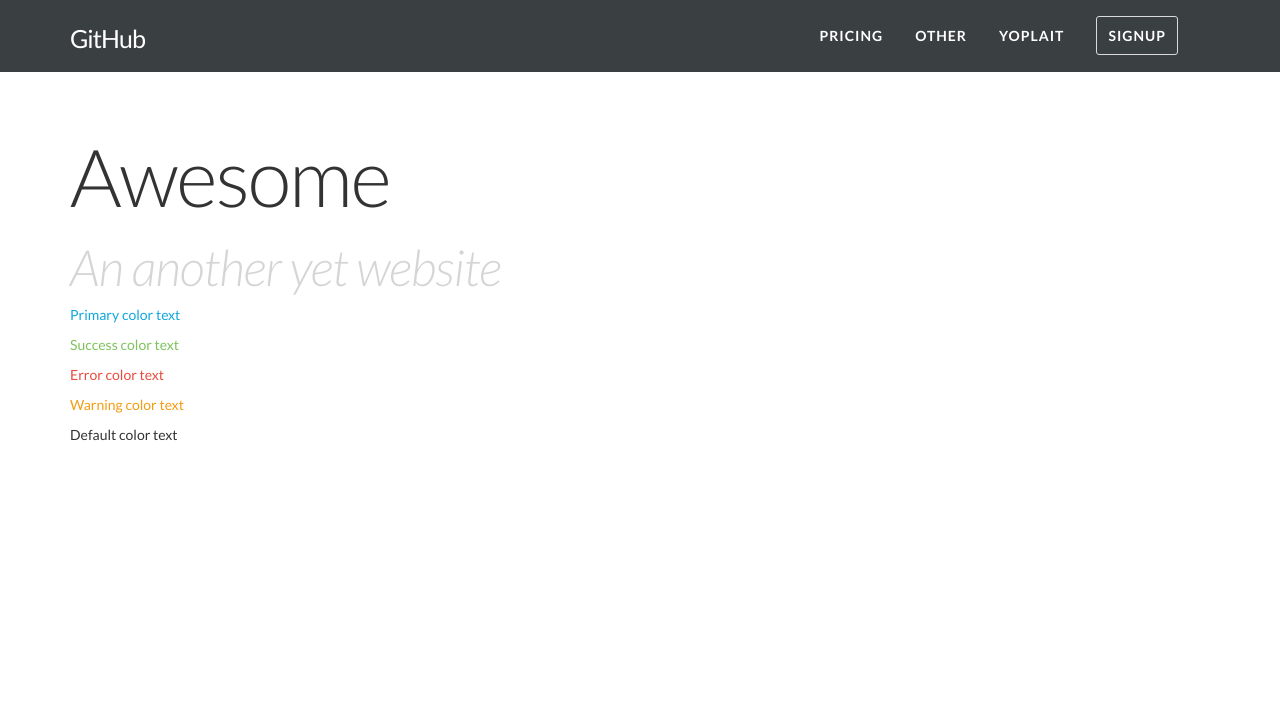
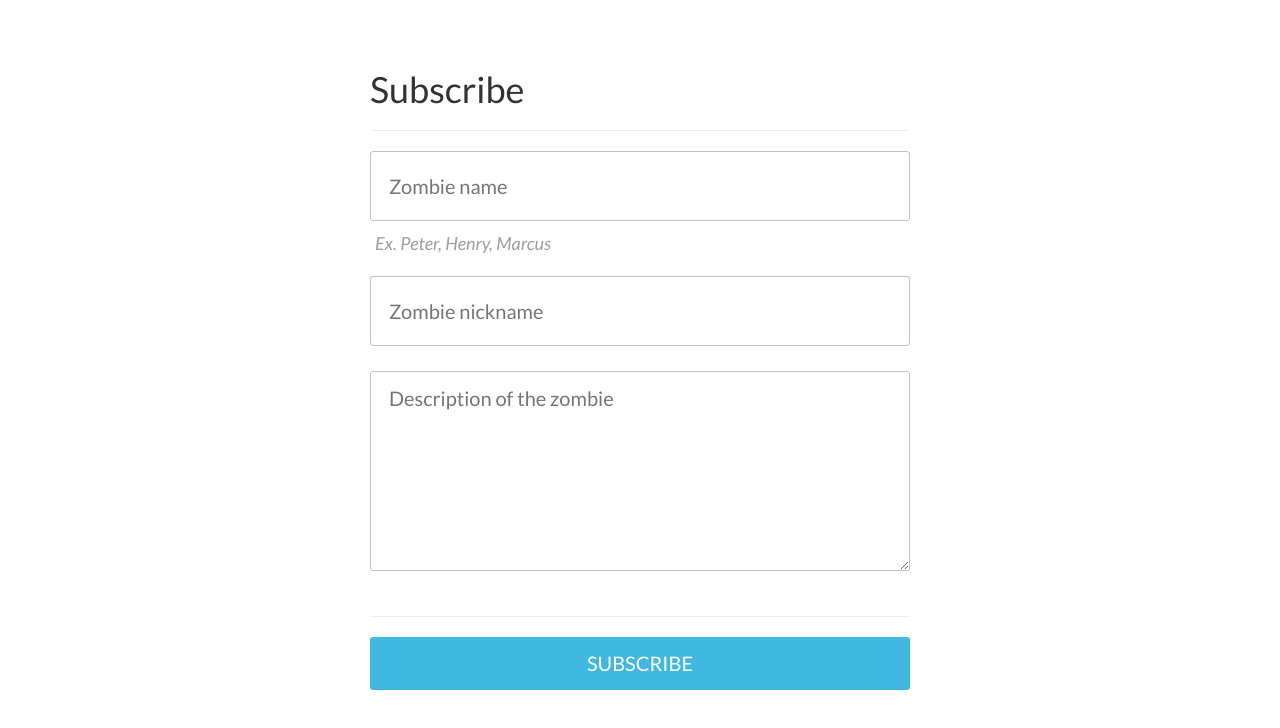
Before and after one commit to GesJeremie/spyro, a plain HTML site: page index.html in a window 1280 px wide. Drawn offline with nearby package versions, Linux system fonts and the light colour scheme.

Commit message:
Simple form module

```diff
--- a/css/spyro.css
+++ b/css/spyro.css
@@ -30,6 +30,11 @@
  * ================================================== */
 body {
   font-family: "Lato", sans-serif; }
+
+p {
+  font-size: 19px;
+  line-height: 1.5em;
+  margin-bottom: 20px; }
 
 .spyro-text-title {
   font-size: 80px;
@@ -267,3 +272,94 @@ ul.spyro-list {
     border-radius: 3px; }
     .spyro-navbar a.spyro-navbar-button:hover {
       border-bottom: 1px solid #dadada !important; }
+
+/* ==================================================
+ *
+ * @module :: Alert
+ * @description :: Alert section
+ *
+ * ================================================== */
+.spyro-alert {
+  width: 100%;
+  color: white;
+  padding: 15px;
+  margin-bottom: 21px;
+  border: 1px solid transparent;
+  border-radius: 4px;
+  font-size: 16px; }
+  .spyro-alert.spyro-alert-success {
+    background-color: #7ec25c; }
+  .spyro-alert.spyro-alert-warning {
+    background-color: #f39c12; }
+  .spyro-alert.spyro-alert-error {
+    background-color: #e74c3c; }
+  .spyro-alert.spyro-alert-default {
+    background-color: #eeeeee;
+    color: #2d2d2d; }
+  .spyro-alert.spyro-alert-inverse {
+    background-color: #3a3f41;
+    color: white; }
+  .spyro-alert.spyro-alert-primary {
+    background-color: #11a7db; }
+
+/* ==================================================
+ *
+ * @module :: Forms
+ * @description :: Forms section
+ *
+ * ================================================== */
+.spyro-form .spyro-form-help {
+  display: block;
+  color: #9e9e9e;
+  font-size: 14px;
+  margin-left: 5px;
+  margin-bottom: 20px;
+  margin-top: 10px;
+  font-style: italic; }
+.spyro-form.spyro-form-default input[type="text"],
+.spyro-form.spyro-form-default input[type="password"],
+.spyro-form.spyro-form-default textarea {
+  display: block;
+  width: 100%;
+  text-align: left;
+  border-radius: 3px;
+  color: #2d2d2d;
+  outline: none;
+  height: 36px;
+  font-size: 16px;
+  border: 1px solid #c1c1c1;
+  padding-left: 18px;
+  padding-right: 18px;
+  margin-bottom: 5px; }
+.spyro-form.spyro-form-default textarea {
+  padding-top: 12px;
+  height: 100px; }
+.spyro-form.spyro-form-lg input[type="text"],
+.spyro-form.spyro-form-lg input[type="password"],
+.spyro-form.spyro-form-lg textarea {
+  font-size: 18px;
+  height: 50px; }
+.spyro-form.spyro-form-lg textarea {
+  padding-top: 12px;
+  height: 150px; }
+.spyro-form.spyro-form-lg .spyro-form-help {
+  font-size: 16px; }
+.spyro-form.spyro-form-xl input[type="text"],
+.spyro-form.spyro-form-xl input[type="password"],
+.spyro-form.spyro-form-xl textarea {
+  padding-top: -2px;
+  font-size: 20px;
+  height: 70px; }
+.spyro-form.spyro-form-xl textarea {
+  padding-top: 12px;
+  height: 200px; }
+.spyro-form.spyro-form-xl .spyro-form-help {
+  font-size: 18px; }
+.spyro-form.spyro-form-align-center input[type="text"],
+.spyro-form.spyro-form-align-center input[type="password"],
+.spyro-form.spyro-form-align-center textarea {
+  text-align: center; }
+.spyro-form.spyro-form-align-right input[type="text"],
+.spyro-form.spyro-form-align-right input[type="password"],
+.spyro-form.spyro-form-align-right textarea {
+  text-align: right; }
--- a/index.html
+++ b/index.html
@@ -7,36 +7,28 @@
 		<link rel="stylesheet" href="css/spyro.css">
 	</head>
 	<body>
-		<div class="spyro-navbar">
-			<div class="container spyro-navbar-container">
-				<div class="row">
-					<div class="col-md-5"><a href="#" class="spyro-navbar-brand">GitHub</a></div>
-					<div class="col-md-7">
-						<ul class="spyro-navbar-links pull-right">
-							<li><a href="#">Pricing</a></li>
-							<li><a href="#">Other</a></li>
-							<li><a href="#">Yoplait</a></li>
-							<li><a href="#" class="spyro-navbar-button">SignUp</a></li>
-						</ul>
-					</div>
-				</div>
-			</div>
-		</div>
 
+		<div class="spyro-helper-spacer50"></div>
 		<div class="container">
+			<div class="col-md-6 col-md-offset-3">
 
-			<div class="spyro-helper-spacer40"></div>
+				<h1>Subscribe</h1>
+				<hr>
 
-			<div>
-				<h1 class="spyro-text-title">Awesome</h1>
-				<h2 class="spyro-text-punchline">An another yet website</h2>
+				<form class="spyro-form spyro-form-default spyro-form-xl">
+					<input type="text" name="" placeholder="Zombie name" />
+					<span class="spyro-form-help">Ex. Peter, Henry, Marcus</span>
+
+					<input type="text" name="" placeholder="Zombie nickname" /><br/>
+					<textarea placeholder="Description of the zombie"></textarea><br/>
+
+					<hr>
+						<input type="submit" class="spyro-button spyro-button-primary spyro-button-xl spyro-button-block" value="SUBSCRIBE" />
+
+						<br/><br/>
+				</form>
 			</div>
 
-			<p class="spyro-text-primary">Primary color text</p>
-			<p class="spyro-text-success">Success color text</p>
-			<p class="spyro-text-error">Error color text</p>
-			<p class="spyro-text-warning">Warning color text</p>
-			<p>Default color text</p>
 
 		</div>
 	</body>
--- a/sass/forms.sass
+++ b/sass/forms.sass
@@ -5,19 +5,78 @@
  *
  * ================================================== */
 .spyro-form
-	.spyro-form-default
+
+	.spyro-form-help
+		display: block
+		color: #9e9e9e
+		font-size: 14px
+		margin-left: 5px
+		margin-bottom: 20px
+		margin-top: 10px
+		font-style: italic
+
+
+	&.spyro-form-default
 		input[type="text"],
 		input[type="password"],
 		textarea
 			display: block
 			width: 100%
+			text-align: left
+			border-radius: 3px
 			color: #2d2d2d
 			outline: none
-			font-family: inherit
+			height: 36px
+			font-size: 16px
+			border: 1px solid #c1c1c1
+			padding-left: 18px
+			padding-right: 18px
+			margin-bottom: 5px
+
+		textarea
+			padding-top: 12px
+			height: 100px
+
+	&.spyro-form-lg
+		input[type="text"],
+		input[type="password"],
+		textarea
+			font-size: 18px
+			height: 50px
+
+		textarea
+			padding-top: 12px
+			height: 150px
+
+		.spyro-form-help
+			font-size: 16px
+
+
+	&.spyro-form-xl
+		input[type="text"],
+		input[type="password"],
+		textarea
+			padding-top: -2px
+			font-size: 20px
+			height: 70px
+
+		textarea
+			padding-top: 12px
+			height: 200px
+
+		.spyro-form-help
+			font-size: 18px
+
+
+
+	&.spyro-form-align-center
+		input[type="text"],
+		input[type="password"],
+		textarea
 			text-align: center
-			margin:
-				bottom: 18px
-			border-radius: 3px
-			border: 1px #c1c1c1 solid
-			height: 50px
-			font-size: 18px
+
+	&.spyro-form-align-right
+		input[type="text"],
+		input[type="password"],
+		textarea
+			text-align: right
--- a/sass/main.sass
+++ b/sass/main.sass
@@ -23,3 +23,5 @@
 @import 'wells.sass'
 @import 'list.sass'
 @import 'navbars.sass'
+@import 'alert.sass'
+@import 'forms.sass'
--- a/sass/text.sass
+++ b/sass/text.sass
@@ -9,6 +9,10 @@
 
 body
 	font-family: 'Lato', sans-serif
+p
+	font-size: 19px
+	line-height: 1.5em
+	margin-bottom: 20px
 
 .spyro-text-title
 	font-size: 80px
```
Also changed, not shown: sass/alert.sass (+8 -8 lines).
